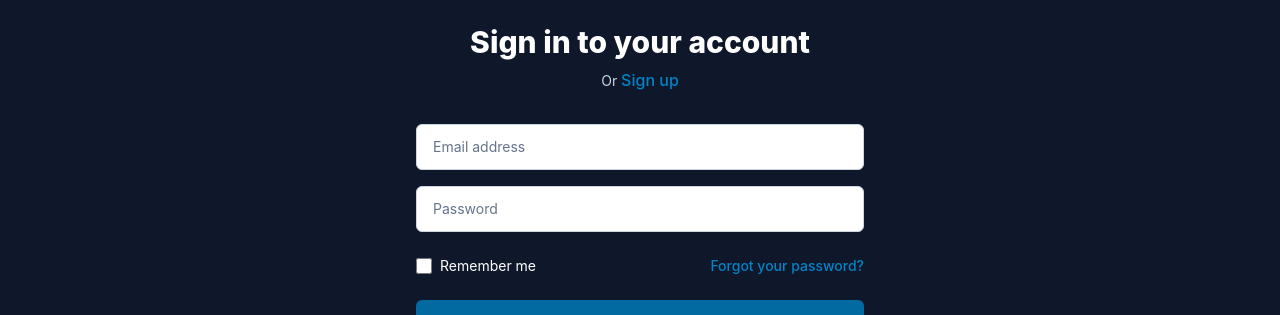
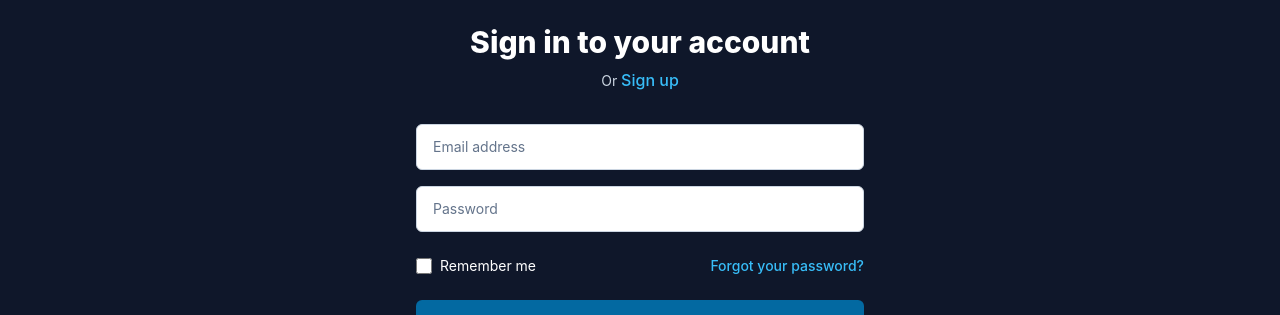
Before and after one commit to alexchamorro0x/orion, a React (Create React App) app: page /sign-in in a window 1280 px wide. Shown: the part 305-620 px from the top of the page. Built offline with nearby package versions, Linux system fonts and the light colour scheme.

Commit message:
update css

```diff
--- a/src/routes/pricing/PricingComparisonTable.js
+++ b/src/routes/pricing/PricingComparisonTable.js
@@ -296,7 +296,7 @@ export default function PricingComparisonTable() {
               {tiers.map((tier) => (
                 <td key={tier.name} className="pt-5 px-6">
                   <a
-                    href="/"
+                    href={tier.href}
                     className="block w-full bg-sky-700 border border-transparent rounded-md shadow py-2 text-sm font-semibold text-white text-center hover:bg-sky-600"
                   >
                     Buy {tier.name}
--- a/src/routes/sign-in/SignIn.js
+++ b/src/routes/sign-in/SignIn.js
@@ -22,7 +22,7 @@ export default function SignIn() {
             <Link
               onClick={ResetLocation}
               to="/sign-up"
-              className="font-medium text-base text-sky-600 hover:text-sky-500"
+              className="font-medium text-base text-sky-400 hover:text-sky-500"
             >
               Sign up
             </Link>
--- a/src/routes/sign-in/SignInForm.js
+++ b/src/routes/sign-in/SignInForm.js
@@ -39,7 +39,7 @@ export default function SignInForm() {
             id="remember-me"
             name="remember-me"
             type="checkbox"
-            className="h-4 w-4 text-sky-600 focus:ring-sky-500 border-slate-300 rounded"
+            className="h-4 w-4 text-sky-400 focus:ring-sky-500 border-slate-300 rounded"
           />
           <label
             htmlFor="remember-me"
@@ -52,7 +52,7 @@ export default function SignInForm() {
         <section className="text-sm">
           <a
             href="/"
-            className="font-medium text-sky-600 hover:text-sky-500"
+            className="font-medium text-sky-400 hover:text-sky-500"
           >
             Forgot your password?
           </a>
--- a/src/routes/sign-up/SignUp.js
+++ b/src/routes/sign-up/SignUp.js
@@ -21,7 +21,7 @@ export default function SignUp() {
             <Link
               onClick={ResetLocation}
               to="/sign-in"
-              className="font-medium text-base text-sky-600 hover:text-sky-500"
+              className="font-medium text-base text-sky-400 hover:text-sky-500"
             >
               Sign in
             </Link>
```
